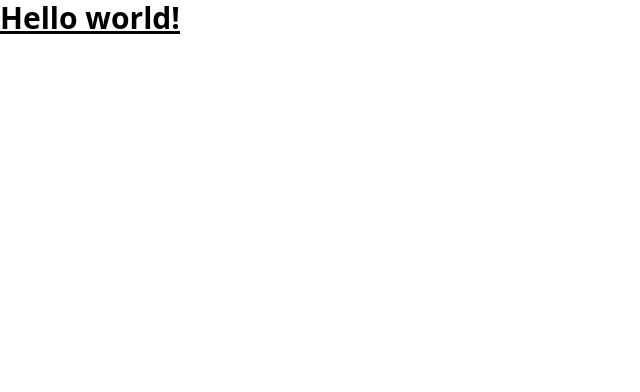
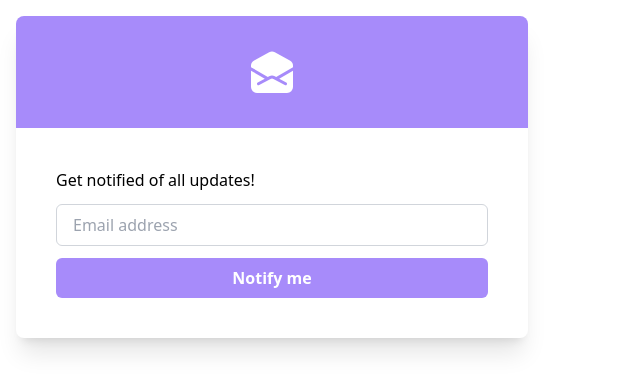
Before and after one commit to wafeeyhm/tailwindcss, a website: page public/index.html in a window 1280 px wide. Shown: the whole page, without its empty margins (0-640 px from the left). Drawn offline with nearby package versions, Linux system fonts and the light colour scheme; files that its build step writes are made by us from their sources.

Commit message:
notification form enabled

```diff
--- a/package.json
+++ b/package.json
@@ -4,7 +4,7 @@
   "description": "",
   "main": "index.js",
   "scripts": {
-    "test": "echo \"Error: no test specified\" && exit 1"
+    "build": "npx tailwindcss -i ./src/input.css -o ./public/assets/css/styles.css --watch"
   },
   "keywords": [],
   "author": "",
--- a/public/index.html
+++ b/public/index.html
@@ -3,11 +3,26 @@
 <head>
   <meta charset="UTF-8">
   <meta name="viewport" content="width=device-width, initial-scale=1.0">
-  <link href="/dist/output.css" rel="stylesheet">
+  <link href="assets/css/styles.css" rel="stylesheet">
+  <title>FrontConf</title>
 </head>
 <body>
-  <h1 class="text-3xl font-bold underline">
-    Hello world!
-  </h1>
+    <section class="p-4">
+        <div class="rounded-lg bg-white shadow-xl max-w-lg">
+          <div class="grid place-items-center rounded-t-lg bg-violet-400 p-8 text-white">
+            <svg xmlns="http://www.w3.org/2000/svg" viewBox="0 0 24 24" fill="currentColor" class="h-12 w-12">
+              <path d="M19.5 22.5a3 3 0 003-3v-8.174l-6.879 4.022 3.485 1.876a.75.75 0 01-.712 1.321l-5.683-3.06a1.5 1.5 0 00-1.422 0l-5.683 3.06a.75.75 0 01-.712-1.32l3.485-1.877L1.5 11.326V19.5a3 3 0 003 3h15z" />
+              <path d="M1.5 9.589v-.745a3 3 0 011.578-2.641l7.5-4.039a3 3 0 012.844 0l7.5 4.039A3 3 0 0122.5 8.844v.745l-8.426 4.926-.652-.35a3 3 0 00-2.844 0l-.652.35L1.5 9.59z" />
+            </svg>
+          </div>
+          <div class="p-10">
+            <p>Get notified of all updates!</p>
+            <form action="" class="flex flex-col gap-3 mt-3">
+              <input type="email" placeholder="Email address" class="rounded-md border border-gray-300 px-4 py-2 hover:border-violet-400 focus:outline-none focus:border-violet-400" />
+              <button class="bg-violet-400 px-4 py-2 rounded-md text-white font-semibold">Notify me</button>
+            </form>
+          </div>
+        </div>
+      </section>
 </body>
 </html>
--- a/tailwind.config.js
+++ b/tailwind.config.js
@@ -1,7 +1,7 @@
 /** @type {import('tailwindcss').Config} */
 module.exports = {
   content: [
-    "./public/**/*.html"
+    "./public/**/*.{html,js}"
   ],
   theme: {
     extend: {},
```
Also changed, not shown: public/assets/css/styles.css.
